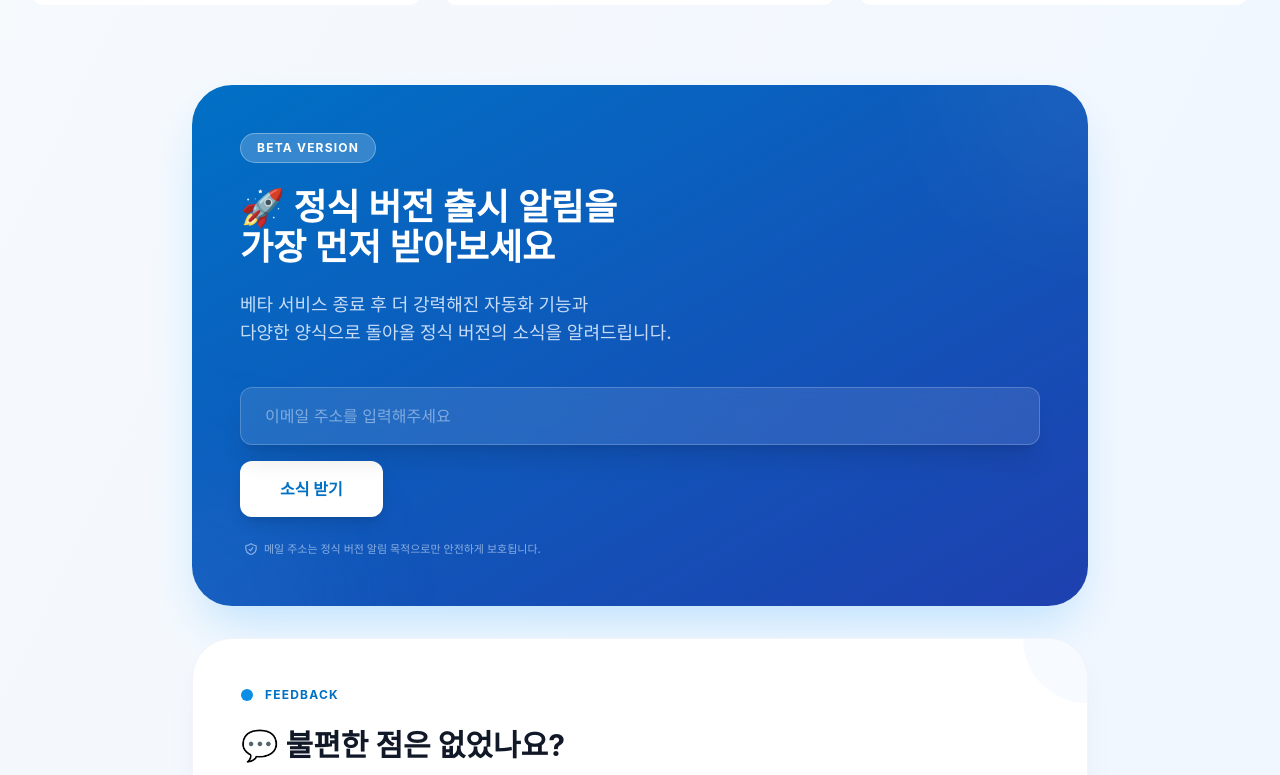
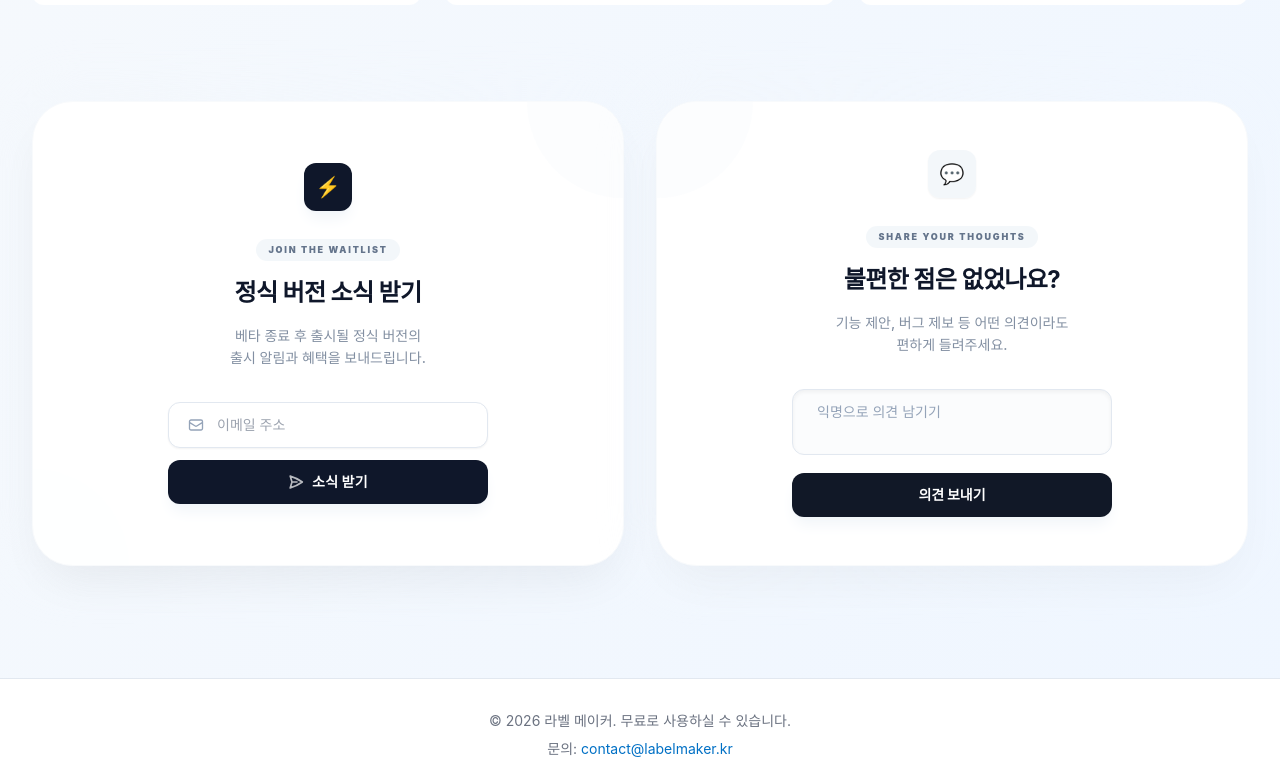
Before and after one commit to roddbstn/label_maker, a Next.js app: page / in a window 1280 px wide. Shown: the part 1345-2120 px from the top of the page. Built offline with nearby package versions, Linux system fonts and the light colour scheme.

Commit message:
style: compact waitlist and feedback sections into a 2-column grid

```diff
--- a/src/app/page.tsx
+++ b/src/app/page.tsx
@@ -115,81 +115,104 @@ export default function Home() {
                     </div>
                 </section>
 
-                {/* 정식 버전 알림받기 CTA */}
-                <section id="waitlist-section" className="mt-20 max-w-4xl mx-auto bg-gradient-to-br from-primary-600 to-blue-800 rounded-[2.5rem] p-8 sm:p-12 text-left text-white shadow-2xl shadow-primary-200 relative overflow-hidden">
-                    <div className="absolute top-0 right-0 w-64 h-64 bg-white/5 rounded-full -mr-32 -mt-32 blur-3xl"></div>
-                    <div className="absolute bottom-0 left-0 w-64 h-64 bg-blue-400/10 rounded-full -ml-32 -mb-32 blur-3xl"></div>
+                <div className="grid md:grid-cols-2 gap-8 items-start mt-24">
+                    {/* 정식 버전 알림받기 CTA (Eden 스타일 - 콤팩트 버전) */}
+                    <section id="waitlist-section" className="relative group h-full">
+                        <div className="absolute -inset-3 bg-gradient-to-r from-slate-100 to-blue-50/50 rounded-[3rem] blur-xl opacity-40 transition duration-1000 group-hover:opacity-60"></div>
 
-                    <div className="relative z-10">
-                        <div className="inline-block px-4 py-1.5 bg-white/20 backdrop-blur-md rounded-full text-xs font-bold tracking-widest mb-6 border border-white/30">
-                            BETA VERSION
+                        <div className="relative h-full bg-white rounded-[2.5rem] p-8 sm:p-12 shadow-[0_24px_48px_-12px_rgba(0,0,0,0.06)] border border-slate-50 overflow-hidden text-center flex flex-col items-center justify-center">
+                            <div className="absolute top-0 right-0 w-48 h-48 bg-slate-50 rounded-full -mr-24 -mt-24 opacity-40"></div>
+                            <div className="absolute bottom-0 left-0 w-48 h-48 bg-blue-50/20 rounded-full -ml-24 -mb-24 opacity-40"></div>
+
+                            <div className="relative z-10 w-full">
+                                <div className="mx-auto w-12 h-12 bg-slate-900 rounded-xl flex items-center justify-center mb-6 shadow-lg shadow-slate-100 transition-transform duration-500 group-hover:scale-110">
+                                    <span className="text-xl">⚡</span>
                                 </div>
-                        <h3 className="text-2xl sm:text-4xl font-bold mb-6 leading-tight">🚀 정식 버전 출시 알림을<br className="hidden sm:block" /> 가장 먼저 받아보세요</h3>
-                        <p className="text-blue-100/90 text-lg mb-10 font-medium">
-                            베타 서비스 종료 후 더 강력해진 자동화 기능과<br /> 다양한 양식으로 돌아올 정식 버전의 소식을 알려드립니다.
+
+                                <div className="inline-block px-3 py-1 bg-slate-100/80 rounded-full text-[9px] font-black tracking-[0.2em] text-slate-500 mb-4 uppercase">
+                                    Join the waitlist
+                                </div>
+
+                                <h3 className="text-2xl sm:text-2xl font-bold text-slate-900 mb-4 leading-tight tracking-tight">
+                                    정식 버전 소식 받기
+                                </h3>
+
+                                <p className="text-slate-500 text-sm font-medium mb-8 leading-relaxed opacity-80 max-w-xs mx-auto">
+                                    베타 종료 후 출시될 정식 버전의<br /> 출시 알림과 혜택을 보내드립니다.
                                 </p>
 
                                 <form
                                     onSubmit={(e) => {
                                         e.preventDefault();
-                                alert('감사합니다! 정식 버전 출시 소식을 이메일로 보내드리겠습니다.');
+                                        alert('반갑습니다! 정식 버전 출시 소식을 보내드릴게요.');
                                     }}
-                            className="space-y-4"
+                                    className="space-y-3 max-w-xs mx-auto"
                                 >
+                                    <div className="relative group/input">
+                                        <div className="absolute inset-y-0 left-5 flex items-center pointer-events-none text-slate-400 group-focus-within/input:text-primary-500 transition-colors">
+                                            <svg xmlns="http://www.w3.org/2000/svg" fill="none" viewBox="0 0 24 24" strokeWidth={2} stroke="currentColor" className="w-4 h-4">
+                                                <path strokeLinecap="round" strokeLinejoin="round" d="M21.75 6.75v10.5a2.25 2.25 0 01-2.25 2.25h-15a2.25 2.25 0 01-2.25-2.25V6.75m19.5 0A2.25 2.25 0 0019.5 4.5h-15a2.25 2.25 0 00-2.25 2.25m19.5 0v.243a2.25 2.25 0 01-1.07 1.916l-7.5 4.615a2.25 2.25 0 01-2.36 0L3.32 8.91a2.25 2.25 0 01-1.07-1.916V6.75" />
+                                            </svg>
+                                        </div>
                                         <input
                                             type="email"
                                             required
-                                placeholder="이메일 주소를 입력해주세요"
-                                className="w-full px-6 py-4 rounded-xl bg-white/10 backdrop-blur-xl border border-white/20 text-white placeholder:text-blue-100/50 focus:outline-none focus:ring-2 focus:ring-white/20 transition-all shadow-xl"
+                                            placeholder="이메일 주소"
+                                            className="w-full pl-12 pr-6 py-3 rounded-xl bg-white border border-slate-200 text-slate-900 text-sm focus:outline-none focus:ring-4 focus:ring-primary-500/10 focus:border-primary-500 transition-all shadow-sm group-hover/input:border-slate-300"
                                         />
+                                    </div>
                                     <button
                                         type="submit"
-                                className="px-10 py-4 bg-white text-primary-600 font-bold rounded-xl hover:bg-blue-50 transition-all shadow-lg active:scale-95"
+                                        className="w-full flex items-center justify-center gap-2 px-6 py-3 bg-slate-900 text-white text-sm font-black rounded-xl hover:bg-slate-800 transition-all shadow-lg shadow-slate-100 active:scale-[0.98] tracking-wide"
                                     >
+                                        <svg xmlns="http://www.w3.org/2000/svg" fill="none" viewBox="0 0 24 24" strokeWidth={2.5} stroke="currentColor" className="w-4 h-4 opacity-70">
+                                            <path strokeLinecap="round" strokeLinejoin="round" d="M6 12L3.269 3.126A59.768 59.768 0 0121.485 12 59.77 59.77 0 013.27 20.876L5.999 12zm0 0h7.5" />
+                                        </svg>
                                         소식 받기
                                     </button>
                                 </form>
-
-                        <p className="mt-6 text-[11px] text-blue-100/60 flex items-center justify-start gap-1.5 font-medium ml-1">
-                            <svg xmlns="http://www.w3.org/2000/svg" fill="none" viewBox="0 0 24 24" strokeWidth={2} stroke="currentColor" className="w-3.5 h-3.5">
-                                <path strokeLinecap="round" strokeLinejoin="round" d="M9 12.75L11.25 15 15 9.75m-3-7.036A11.959 11.959 0 013.598 6 11.99 11.99 0 003 9.749c0 5.592 3.824 10.29 9 11.623 5.176-1.332 9-6.03 9-11.622 0-1.31-.21-2.571-.598-3.751h-.152c-3.196 0-6.1-1.248-8.25-3.285z" />
-                            </svg>
-                            메일 주소는 정식 버전 알림 목적으로만 안전하게 보호됩니다.
-                        </p>
+                            </div>
                         </div>
                     </section>
 
-                {/* 피드백 섹션 (흰색 박스 디자인) */}
-                <section className="mt-8 max-w-4xl mx-auto">
-                    <div className="bg-white rounded-[2.5rem] p-8 sm:p-12 shadow-xl shadow-slate-200/60 border border-slate-100 relative overflow-hidden">
-                        <div className="absolute top-0 right-0 w-32 h-32 bg-primary-50 rounded-full -mr-16 -mt-16 opacity-50"></div>
-                        <div className="relative z-10">
-                            <div className="flex items-center gap-3 mb-6">
-                                <span className="flex h-3 w-3 rounded-full bg-primary-500"></span>
-                                <span className="text-xs font-bold text-primary-600 uppercase tracking-widest">Feedback</span>
+                    {/* 피드백 섹션 (Eden 스타일 - 콤팩트 버전) */}
+                    <section className="relative group h-full">
+                        <div className="absolute -inset-3 bg-gradient-to-r from-slate-100 to-blue-50/30 rounded-[3rem] blur-xl opacity-30 transition duration-1000 group-hover:opacity-50"></div>
+
+                        <div className="relative h-full bg-white rounded-[2.5rem] p-8 sm:p-12 shadow-[0_24px_48px_-12px_rgba(0,0,0,0.04)] border border-slate-50 overflow-hidden text-center flex flex-col items-center justify-center">
+                            <div className="absolute top-0 left-0 w-48 h-48 bg-slate-50 rounded-full -ml-24 -mt-24 opacity-40"></div>
+
+                            <div className="relative z-10 w-full">
+                                <div className="mx-auto w-12 h-12 bg-slate-100/80 rounded-xl flex items-center justify-center mb-6 shadow-sm">
+                                    <span className="text-xl">💬</span>
                                 </div>
-                            <h3 className="text-2xl sm:text-3xl font-bold text-gray-900 mb-4 leading-tight">
-                                💬 불편한 점은 없었나요?
+
+                                <div className="inline-block px-3 py-1 bg-slate-100/80 rounded-full text-[9px] font-black tracking-[0.2em] text-slate-500 mb-4 uppercase">
+                                    Share your thoughts
+                                </div>
+
+                                <h3 className="text-2xl sm:text-2xl font-bold text-slate-900 mb-4 leading-tight tracking-tight">
+                                    불편한 점은 없었나요?
                                 </h3>
-                            <p className="text-gray-500 mb-8 text-sm sm:text-base leading-relaxed">
-                                사용 중 느끼신 사소한 의견이라도 남겨주세요. <br className="hidden sm:block" />
-                                여러분의 한마디가 더 나은 서비스를 만드는 데 큰 힘이 됩니다.
+                                <p className="text-slate-500 text-sm font-medium mb-8 leading-relaxed opacity-80 max-w-xs mx-auto">
+                                    기능 제안, 버그 제보 등 어떤 의견이라도<br /> 편하게 들려주세요.
                                 </p>
+
                                 <form
                                     onSubmit={(e) => {
                                         e.preventDefault();
                                         alert('소중한 피드백 감사합니다! 개발에 적극 반영하겠습니다.');
                                     }}
-                                className="space-y-4"
+                                    className="space-y-3 max-w-xs mx-auto"
                                 >
                                     <textarea
-                                    placeholder="자유롭게 어떤 의견이든 남겨주세요 (익명 전달)"
-                                    rows={4}
-                                    className="w-full px-6 py-5 rounded-2xl bg-slate-50 border border-slate-200 text-gray-900 placeholder:text-gray-400 focus:outline-none focus:ring-2 focus:ring-primary-500/20 focus:border-primary-500 transition-all resize-none"
+                                        placeholder="익명으로 의견 남기기"
+                                        rows={2}
+                                        className="w-full px-6 py-3 rounded-xl bg-slate-50/50 border border-slate-200 text-slate-900 text-sm placeholder:text-slate-400 focus:outline-none focus:ring-4 focus:ring-primary-500/10 focus:border-primary-500 transition-all resize-none shadow-inner"
                                     />
                                     <button
                                         type="submit"
-                                    className="w-full sm:w-auto px-8 py-3.5 bg-gray-900 text-white font-bold rounded-xl hover:bg-gray-800 transition-all active:scale-95 shadow-lg shadow-gray-200"
+                                        className="w-full flex items-center justify-center gap-2 px-6 py-3 bg-gray-900 text-white text-sm font-black rounded-xl hover:bg-gray-800 transition-all active:scale-[0.98] shadow-lg shadow-slate-100"
                                     >
                                         의견 보내기
                                     </button>
@@ -197,6 +220,7 @@ export default function Home() {
                             </div>
                         </div>
                     </section>
+                </div>
             </div>
 
             {/* 푸터 */}
```
Lines whose indentation alone changed are shown as unchanged.
